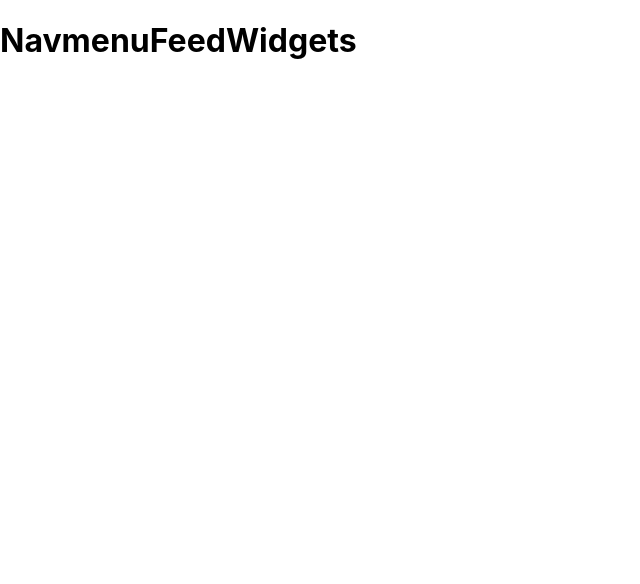
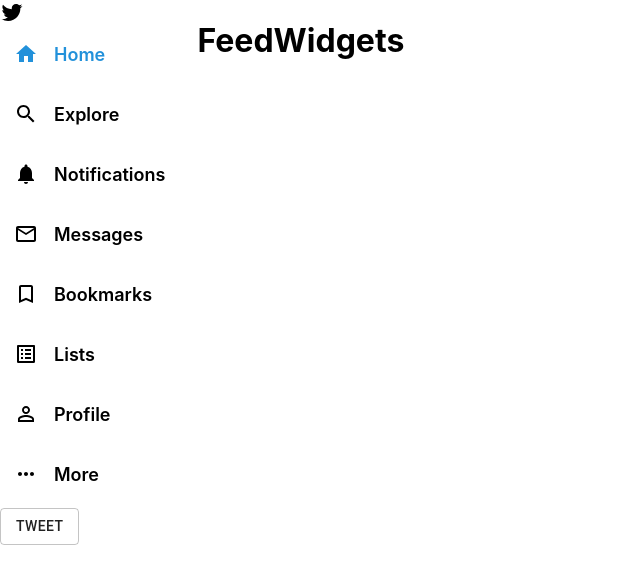
Before and after one commit to rmi8092/twitter-feed, a React (Create React App) app: page / in a window 1280 px wide. Shown: the top 584 px of the page, without its empty margins (0-640 px from the left). Built offline with nearby package versions, Linux system fonts and the light colour scheme.

Commit message:
Create navitems component and implement initial navmenu

```diff
--- /dev/null
+++ b/src/Navitem/Navitem.css
@@ -0,0 +1,35 @@
+.navmenu__item {
+    display: flex;
+    align-items: center;
+    justify-content: center;
+    cursor: pointer;
+    padding: 14px;
+    margin-bottom: 8px;
+  }
+
+  .navmenu__item:hover {
+    background-color: var(--primary-light-color);
+    color: var(--primary-color);
+    border-radius: 30px;
+    transition: color 80ms ease-out;
+  }
+
+  .navmenu__item--active {
+    color: var(--primary-color);
+  }
+
+  .navmenu__item > span {
+    font-size: 18px;
+    font-weight: 600;
+    margin-inline-end: 18px;
+  }
+
+  @media (min-width: 1000px) {
+    .navmenu__item {
+      justify-content: inherit;
+    }
+
+    .navmenu__item > .MuiSvgIcon-root {
+      margin-inline-end: 16px;
+    }
+  }
--- /dev/null
+++ b/src/Navitem/Navitem.js
@@ -0,0 +1,12 @@
+import './Navitem.css';
+
+const Navitem = ({active, text, Icon}) => {
+  return (
+    <div className={`navmenu__item ${active && 'navmenu__item--active'}`}>
+      <Icon />
+      <span>{text}</span>
+    </div>
+  )
+}
+
+export default Navitem;
--- a/src/Navmenu/Navmenu.js
+++ b/src/Navmenu/Navmenu.js
@@ -1,9 +1,22 @@
 import './Navmenu.css';
+import Navitem from '../Navitem/Navitem';
+import navmenu from '../statics/navmenu';
+
+import TwitterIcon from '@material-ui/icons/Twitter';
+import {Button} from '@material-ui/core';
 
 const Navmenu = () => {
   return (
     <div className="navmenu">
-      <h1>Navmenu</h1>
+      <div className="navmenu__header">
+        <TwitterIcon className="navmenu__twitterIcon"/>
+      </div>
+      {navmenu.map(item => {
+        return <Navitem active={item.active} text={item.text} Icon={item.icon} key={item.text}/>
+      })}
+      <div className="navmenu__button">
+        <Button variant='outlined' className='navmenu__tweet'>Tweet</Button>
+      </div>
     </div>
   )
 }
--- /dev/null
+++ b/src/statics/navmenu.js
@@ -0,0 +1,53 @@
+import HomeIcon from '@material-ui/icons/Home';
+import SearchIcon from '@material-ui/icons/Search';
+import NotificationsNoneIcon from '@material-ui/icons/Notifications';
+import MailOutlineIcon from '@material-ui/icons/MailOutline';
+import BookmarkBorderIcon from '@material-ui/icons/BookmarkBorder';
+import ListAltIcon from '@material-ui/icons/ListAlt';
+import PermIdentityIcon from '@material-ui/icons/PermIdentity';
+import MoreHorizIcon from '@material-ui/icons/MoreHoriz';
+
+const navmenu = [
+  {
+    text: 'Home',
+    icon: HomeIcon,
+    active: true
+  },
+  {
+    text: 'Explore',
+    icon: SearchIcon,
+    active: false
+  },
+  {
+    text: 'Notifications',
+    icon: NotificationsNoneIcon,
+    active: false
+  },
+  {
+    text: 'Messages',
+    icon: MailOutlineIcon,
+    active: false
+  },
+  {
+    text: 'Bookmarks',
+    icon: BookmarkBorderIcon,
+    active: false
+  },
+  {
+    text: 'Lists',
+    icon: ListAltIcon,
+    active: false
+  },
+  {
+    text: 'Profile',
+    icon: PermIdentityIcon,
+    active: false
+  },
+  {
+    text: 'More',
+    icon: MoreHorizIcon,
+    active: false
+  }
+];
+
+export default navmenu;
```
